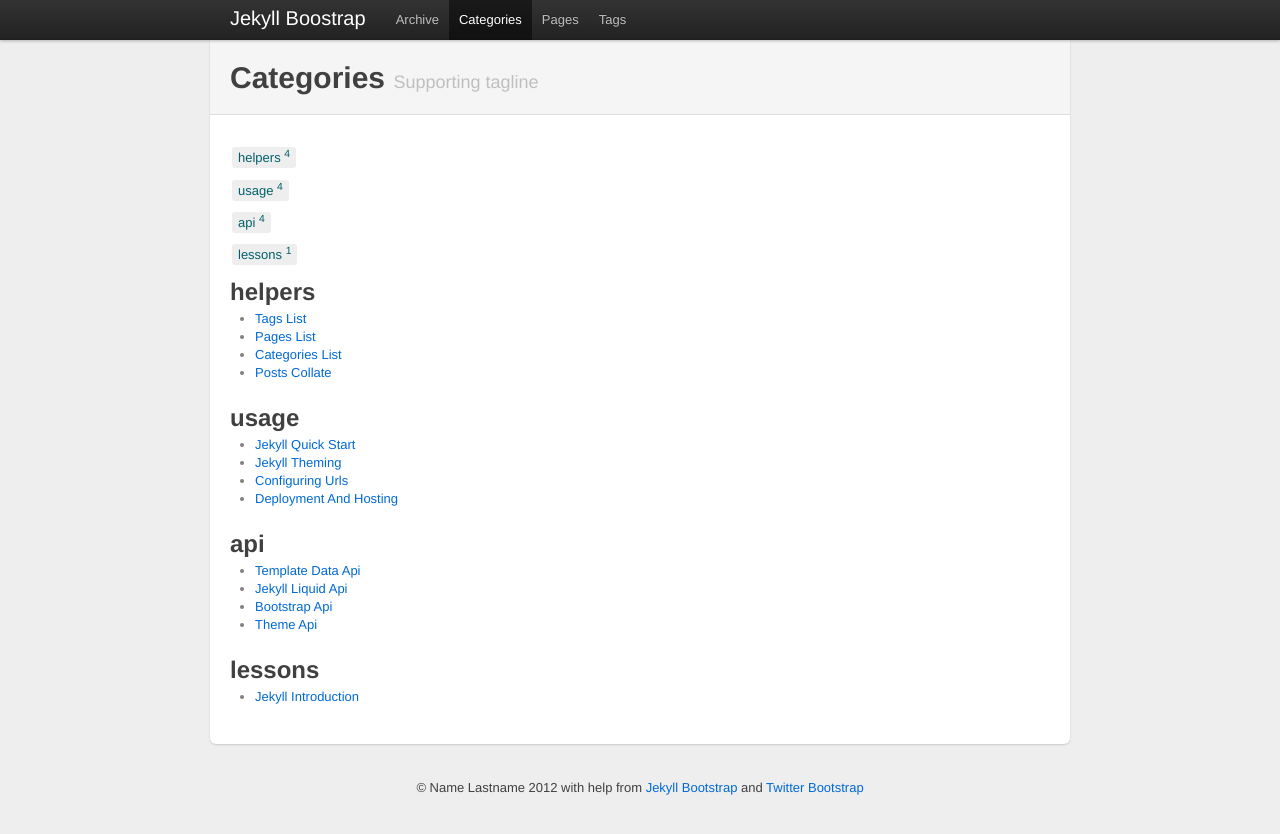
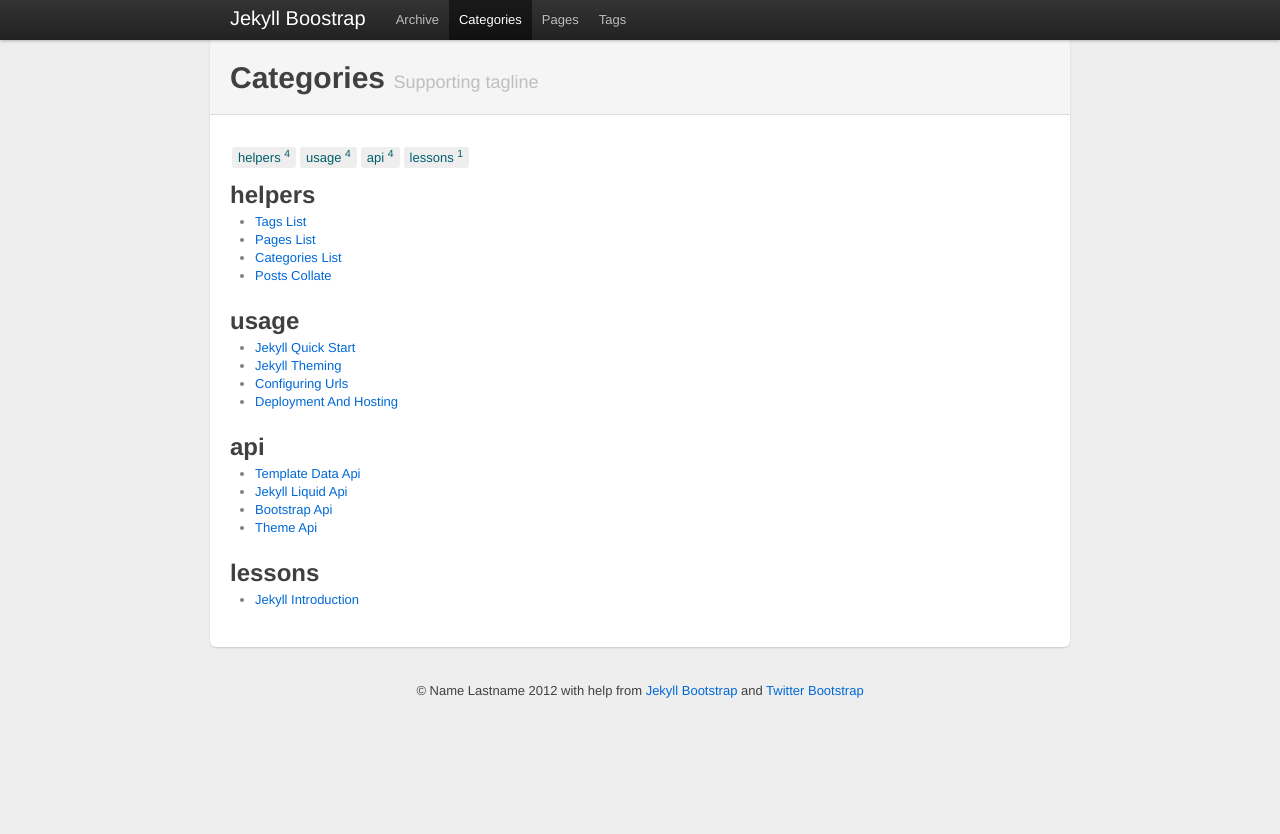
Before and after one commit to arlobelshee/bs, a Jekyll site: the page built from categories.html, in a window 1280 px wide. Shown: the top 834 px of the page. Built offline with Jekyll 4.4.1, drawn with Linux system fonts in a browser that asks for light colours.

Commit message:
Add atom title and inline tag list

```diff
--- a/atom.xml
+++ b/atom.xml
@@ -1,5 +1,6 @@
 ---
 layout: nil
+title : Atom Feed
 ---
 <?xml version="1.0" encoding="utf-8"?>
 <feed xmlns="http://www.w3.org/2005/Atom">
--- a/categories.html
+++ b/categories.html
@@ -5,7 +5,7 @@ header: Posts By Category
 group: navigation
 ---
 
-<ul class="tag_box">
+<ul class="tag_box inline">
   {% assign categories_list = site.categories %}
   {% include helpers/categories_list.html %}
 </ul>
--- a/tags.html
+++ b/tags.html
@@ -5,7 +5,7 @@ header: Posts By Tag
 group: navigation
 ---
 
-<ul class="tag_box">
+<ul class="tag_box inline">
   {% assign tags_list = site.tags %}
   {% include helpers/tags_list.html %}
 </ul>
```
